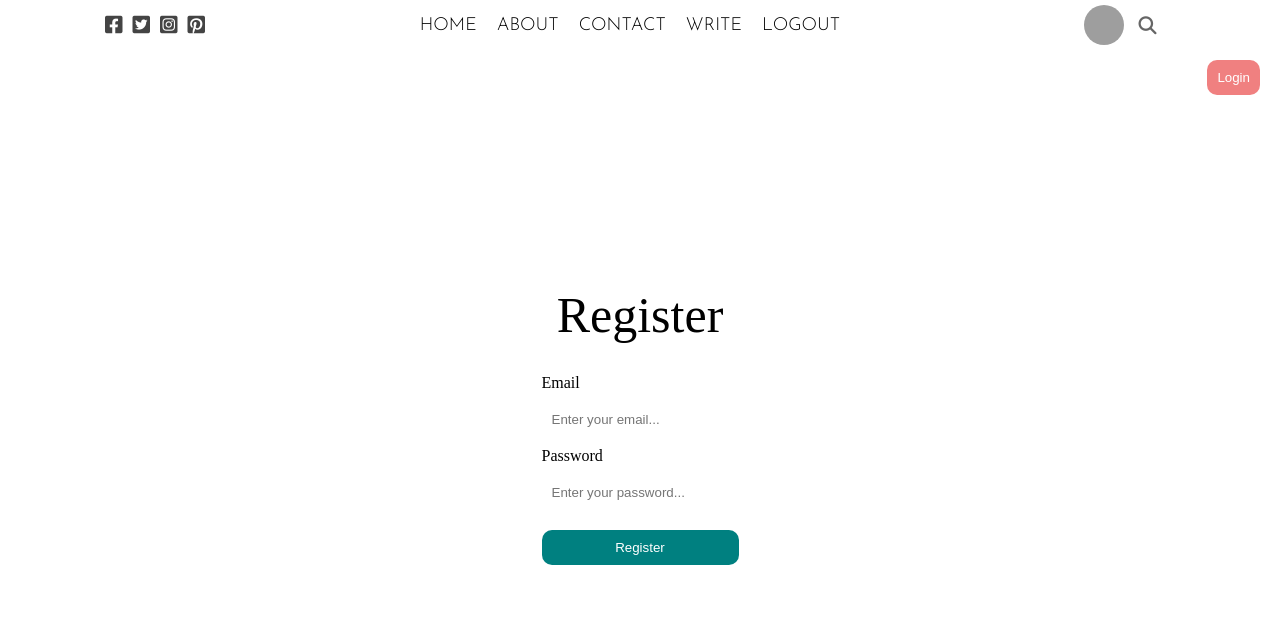
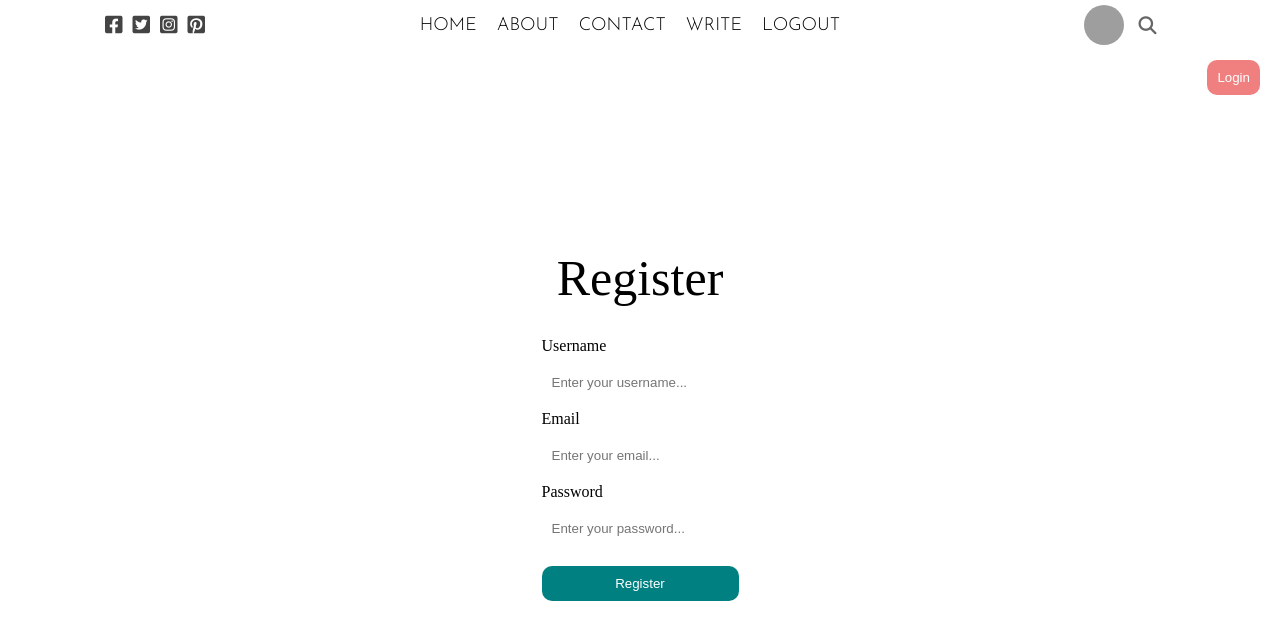
Before and after one commit to EvMad/react-frontend-sandbox, a React (Create React App) app: page / in a window 1280 px wide. Shown: the top 640 px of the page. Built offline with nearby package versions, Linux system fonts and the light colour scheme; grey boxes are pictures that could not be loaded.

Commit message:
added username input to Register page

```diff
--- a/src/pages/register/Register.jsx
+++ b/src/pages/register/Register.jsx
@@ -5,6 +5,8 @@ export default function Register() {
         <div className="register">
             <span className="registerTitle">Register</span>
             <form className="registerForm">
+                <label>Username</label>
+                <input type="text" className="registerInput" placeholder="Enter your username..."></input>
                 <label>Email</label>
                 <input type="text" className="registerInput" placeholder="Enter your email..."></input>
                 <label>Password</label>
```
